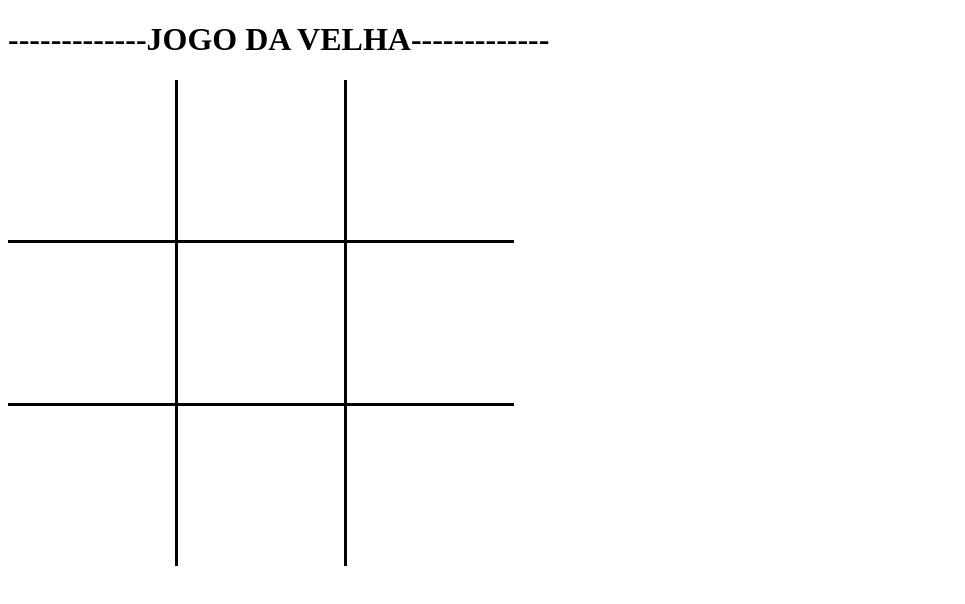
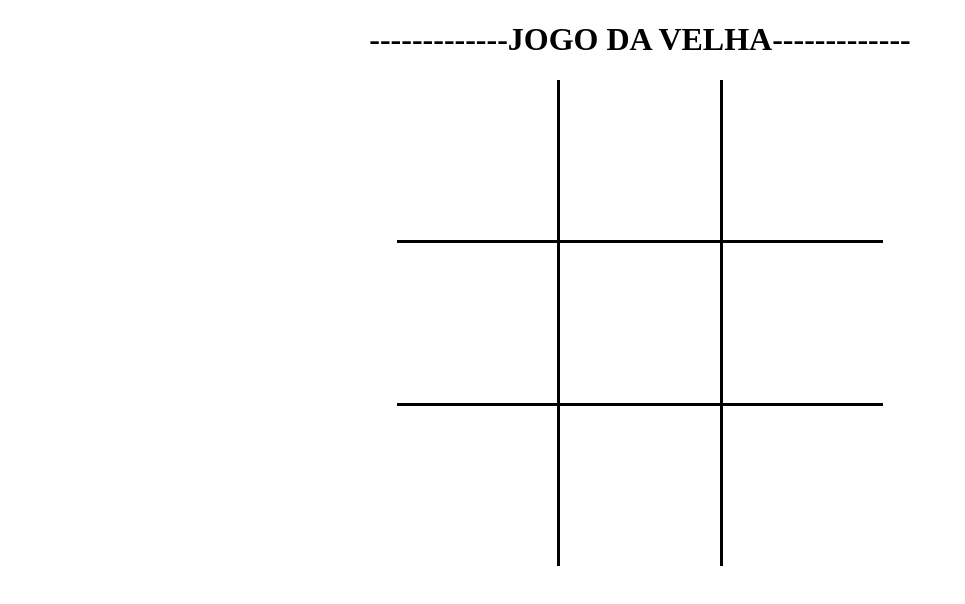
Before and after one commit to Tephao/Jogo-da-velha-JS, a plain HTML site: page index.html in a window 1280 px wide. Shown: the whole page, without its empty margins (0-965 px from the left). Drawn offline with Linux system fonts and the light colour scheme.

```diff
--- a/index.html
+++ b/index.html
@@ -8,32 +8,49 @@
 	    <link rel="shortcut icon" type="imagex/png" href="x.ico">
     </head>
     <body>
-        <h1>-------------JOGO DA VELHA-------------<h1>
+        <h1 class="centralizado">-------------JOGO DA VELHA-------------<h1>
         <table>
             <thead>
                 </thead>
             <tbody>
                 <tr>
-                    <td class="b1" onclick="adiciona(this)" id="1"> </td>
-                    <td class="b1" onclick="adiciona(this)"> </td>
-                    <td on onclick="adiciona(this)"></td>
+                    <td class="b1" onclick="adiciona(this); tabuleiro.fc1=1" id="1"> </td>
+                    <td class="b1" onclick="adiciona(this)" id="2"> </td>
+                    <td on onclick="adiciona(this)" id="3"></td>
                 </tr>
                 <tr>
-                    <td class="b1 b2" onclick="adiciona(this)"> </td>
-                    <td class="b1 b2" onclick="adiciona(this)"> </td>
-                    <td class="b2" onclick="adiciona(this)"> </td>
+                    <td class="b1 b2" onclick="adiciona(this)" id="4"> </td>
+                    <td class="b1 b2" onclick="adiciona(this)" id="5"> </td>
+                    <td class="b2" onclick="adiciona(this)" id="6"> </td>
                 </tr>
                 <tr>
-                    <td class="b1 b2" onclick="adiciona(this)"> </td>
-                    <td class="b1 b2" onclick="adiciona(this)"> </td>
-                    <td class="b2" onclick="adiciona(this)"> </td>
+                    <td class="b1 b2" onclick="adiciona(this)" id="7"> </td>
+                    <td class="b1 b2" onclick="adiciona(this)" id="8"> </td>
+                    <td class="b2" onclick="adiciona(this)" id="9"> </td>
                 </tr>
             </tbody>
         </table>
+
         <script>
+            let vez = 'X';
+            let tabuleiro = {fc1: 0, fc2: 0, fc3: 0, fc4: 0, fc5: 0, fc6: 0, fc7: 0, fc8: 0, fc9: 0};
+
             function adiciona(cell){
+
+                if(vez == 'X') {
                 cell.innerHTML += ` <img src="x.png" width:"10" height:"50" /> `;
-            }
+                vez = 'O';
+                //cell.setAttribute('disabled', '');
+                }
+
+                else {
+                cell.innerHTML += ` <img src="o.png" width:"10" height:"50" /> `;
+                vez = 'X';
+                }
+
+                //if(tabuleiro.fc1==1)
+                alert("PRIMEIRO QUADRO: " + tabuleiro.fc1);
+                                    }
         </script>
     </body>
 </html>
--- a/styles.css
+++ b/styles.css
@@ -14,9 +14,7 @@
 
 table {
     border-collapse: collapse;
-    margin-top: 20px;
-    width: 40%;
-    border-radius: 10px;
+    margin: auto;
 }
 
 td, th {
```
Also changed, not shown: o.png.
